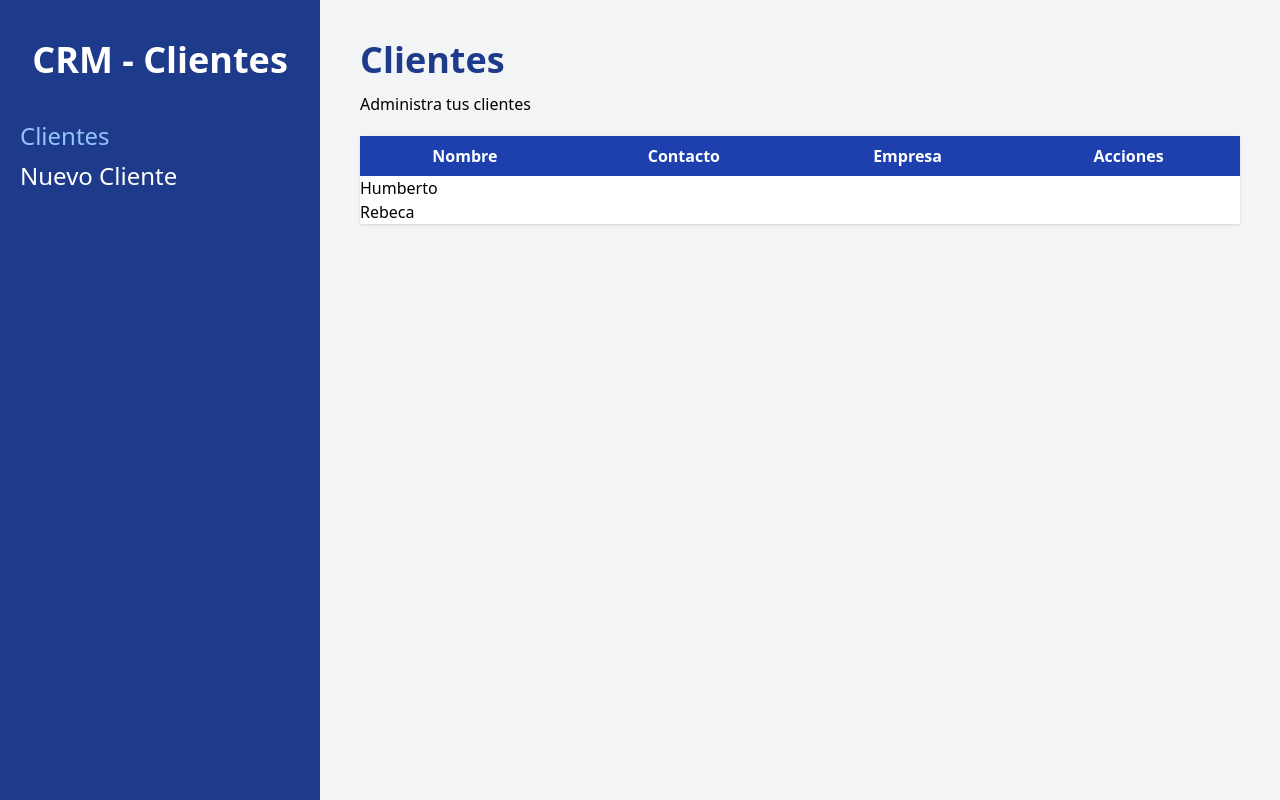
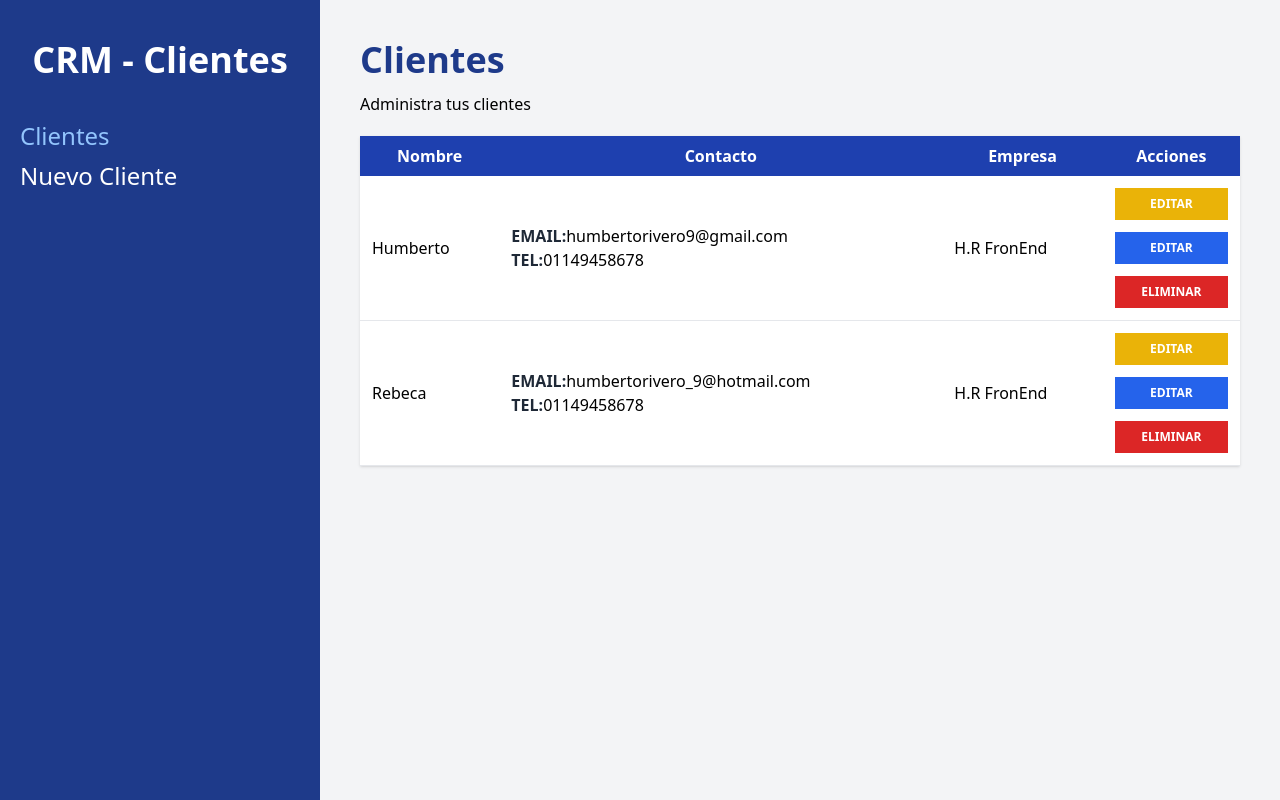
Before and after one commit to danieldamian09/crm-react, a React (Vite) app: page /clientes in a window 1280 px wide. Built offline with nearby package versions, Linux system fonts and the light colour scheme; data requests are answered from the project's data file.

Commit message:
displaying clients information in the table and add style

```diff
--- a/src/components/Cliente.jsx
+++ b/src/components/Cliente.jsx
@@ -1,9 +1,44 @@
-import React from 'react'
+import React from "react";
 
 const Cliente = ({cliente}) => {
-  return (
-    <div>{cliente.nombre}</div>
-  )
-}
+	const {nombre, empresa, email, telefono, notas, id} = cliente;
 
-export default Cliente
+	return (
+		<tr className=" border-b hover:bg-gray-50">
+			<td className="p-3">{nombre}</td>
+			<td className="p-3">
+				<p>
+					<span className=" text-gray-800 uppercase font-bold">Email:</span>
+					{email}
+				</p>
+				<p>
+					<span className=" text-gray-800 uppercase font-bold">Tel:</span>
+					{telefono}
+				</p>
+			</td>
+			<td className="p-3">{empresa}</td>
+			<td className="p-3">
+				<button
+					type="button"
+					className=" bg-yellow-500 hover:bg-yellow-600 block w-full text-white p-2 font-bold text-xs uppercase"
+				>
+					Editar
+				</button>
+				<button
+					type="button"
+					className=" bg-blue-600 hover:bg-blue-700 block w-full text-white p-2 font-bold text-xs uppercase mt-3"
+				>
+					Editar
+				</button>
+				<button
+					type="button"
+					className=" bg-red-600 hover:bg-red-700 block w-full text-white p-2 font-bold text-xs uppercase mt-3"
+				>
+					Eliminar
+				</button>
+			</td>
+		</tr>
+	);
+};
+
+export default Cliente;
```
